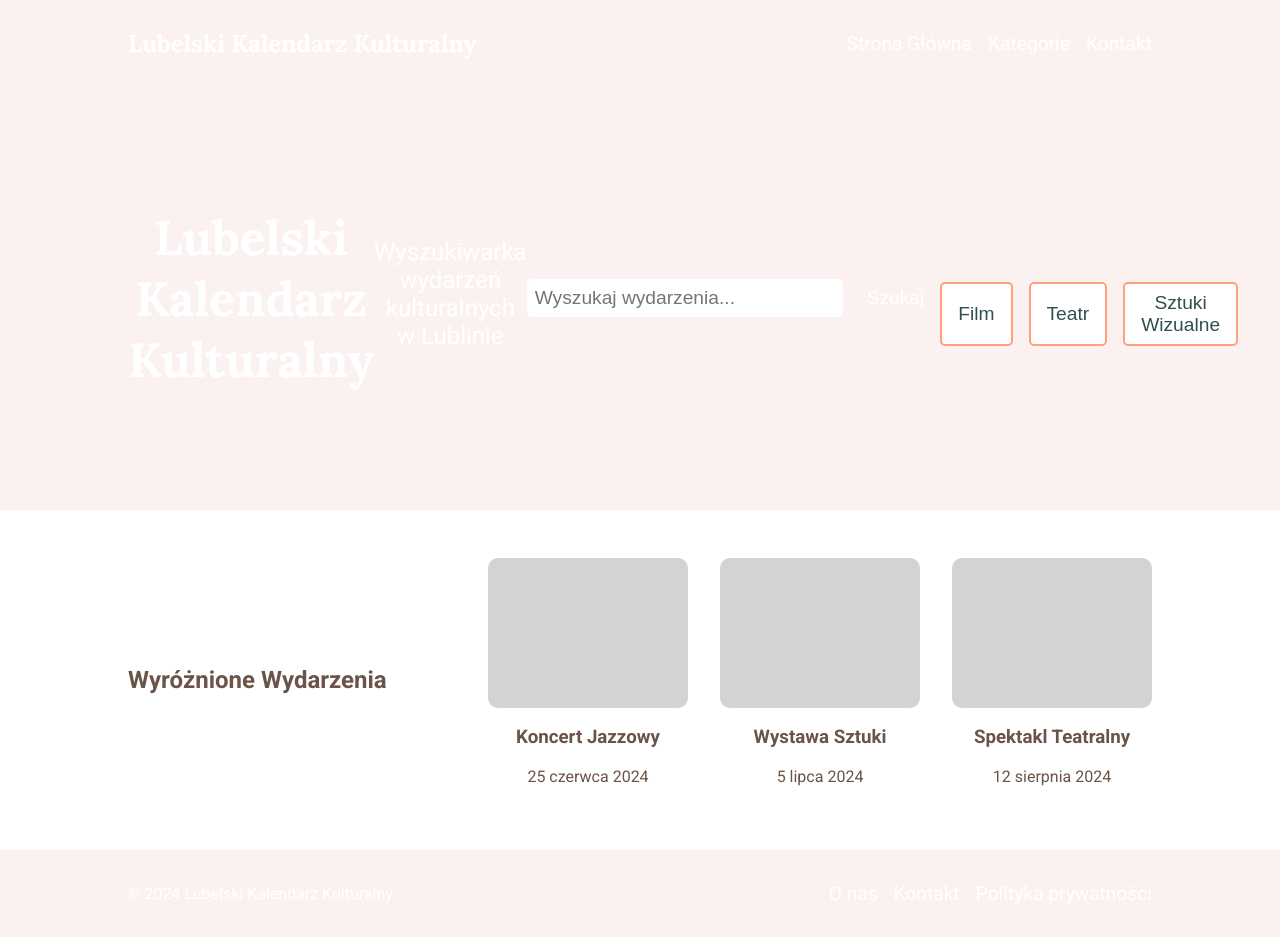
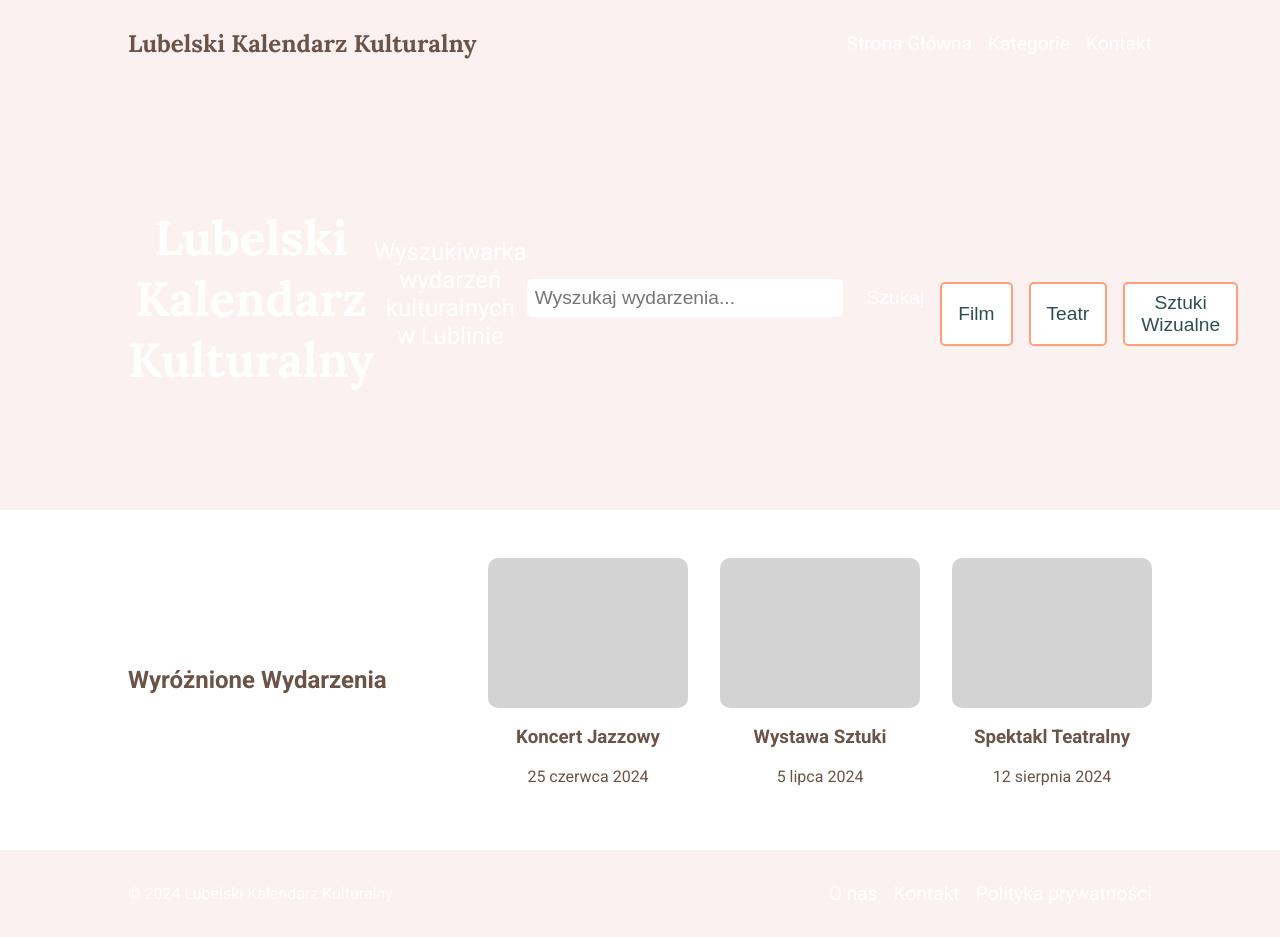
Before and after one commit to art-system/lubelski-kalendarz-kulturalny, a plain HTML site: page index.html in a window 1280 px wide. Drawn offline with Linux system fonts and the light colour scheme.

Commit message:
Update styles.css

```diff
--- a/styles.css
+++ b/styles.css
@@ -8,7 +8,7 @@ body {
 
 header {
     background-color: #FCF1F1;
-    color: #FFFFFF;
+    color: #6B5347;
     padding: 1rem 0;
 }
 
```
